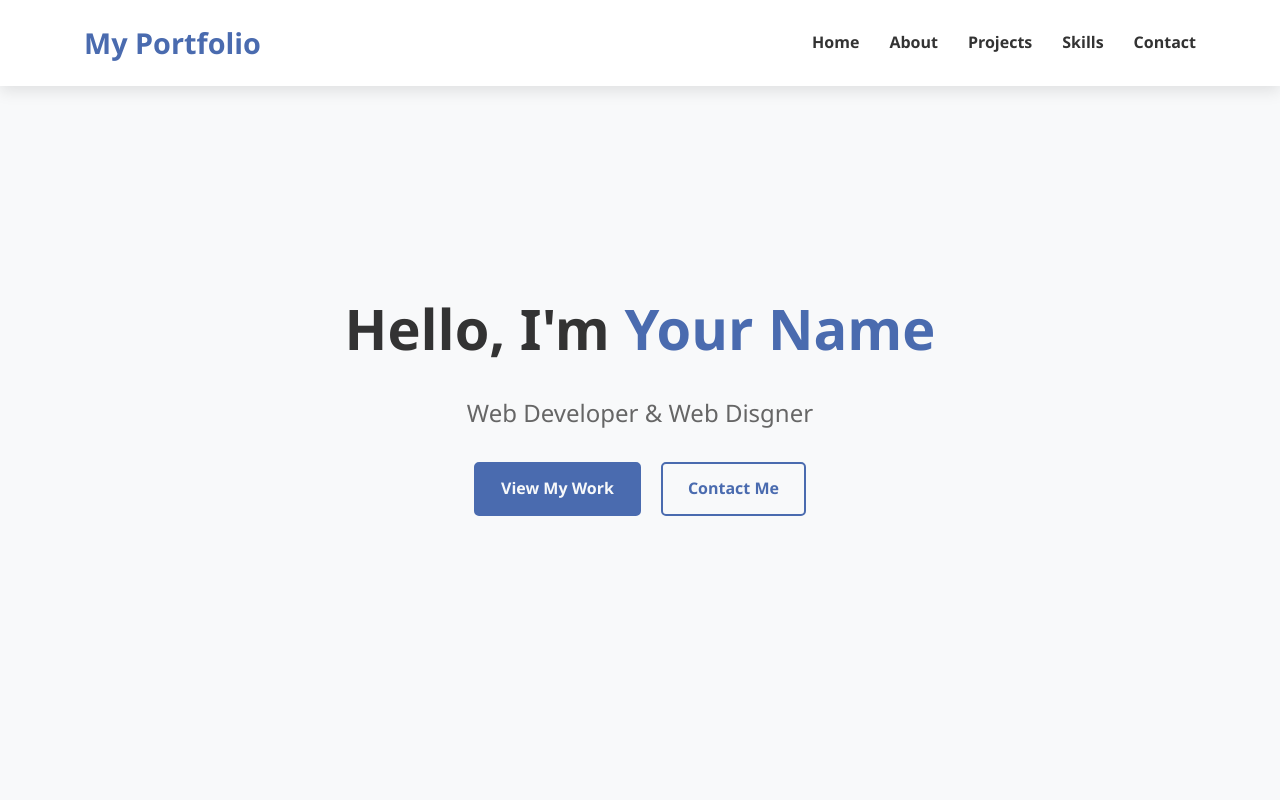
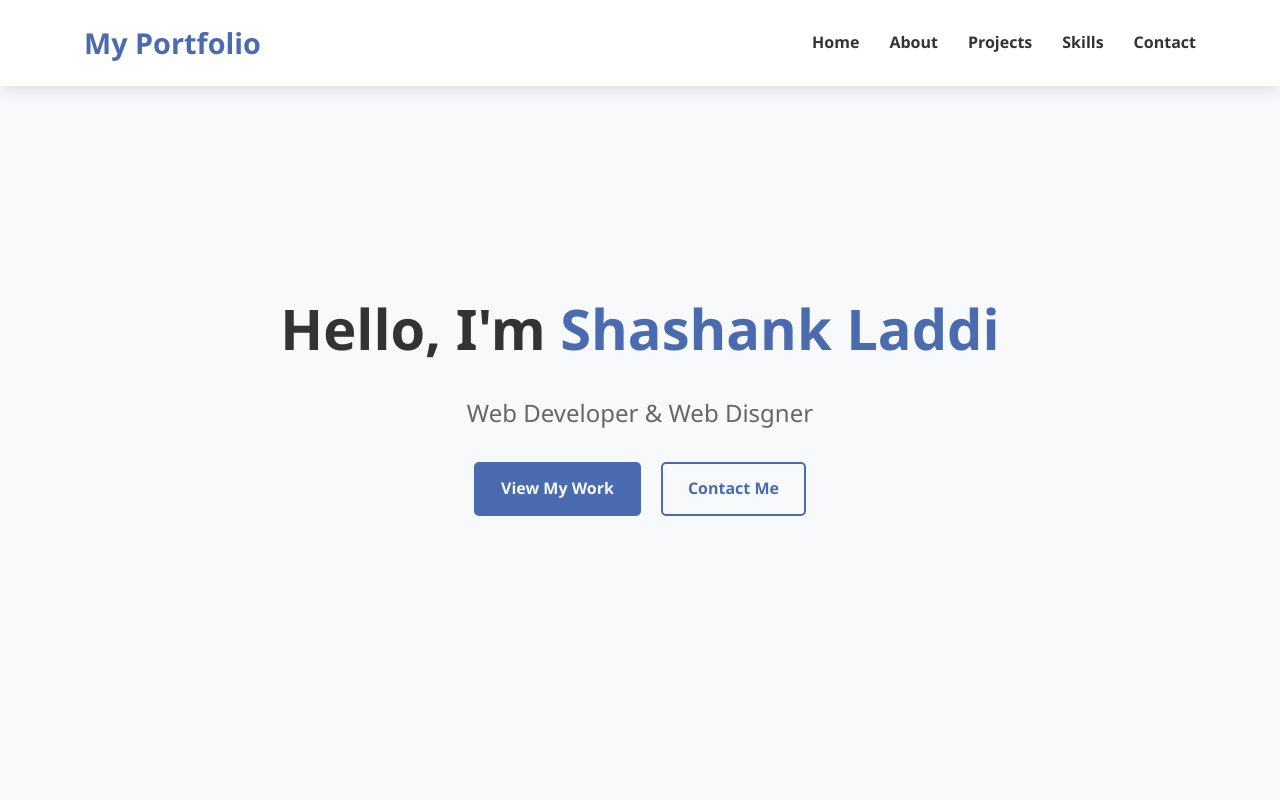
Before and after one commit to Shashankrl/For-hosting, a plain HTML site: page index.html in a window 1280 px wide. Shown: the top 800 px of the page. Drawn offline with Linux system fonts and the light colour scheme.

Commit message:
Add new text

```diff
--- a/index.html
+++ b/index.html
@@ -28,7 +28,7 @@
     <section id="home" class="hero">
         <div class="container">
             <div class="hero-content">
-                <h1>Hello, I'm <span class="highlight">Your Name</span></h1>
+                <h1>Hello, I'm <span class="highlight">Shashank Laddi</span></h1>
                 <p class="tagline">Web Developer & Web Disgner</p>
                 <div class="cta-buttons">
                     <a href="#projects" class="btn primary-btn">View My Work</a>
```
